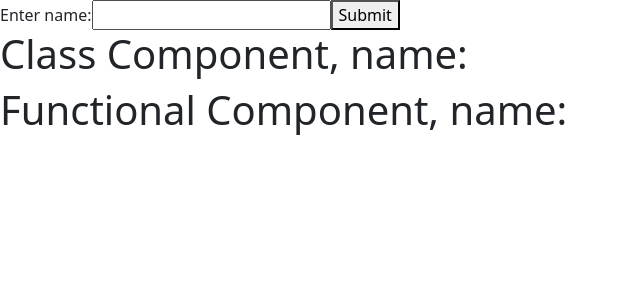
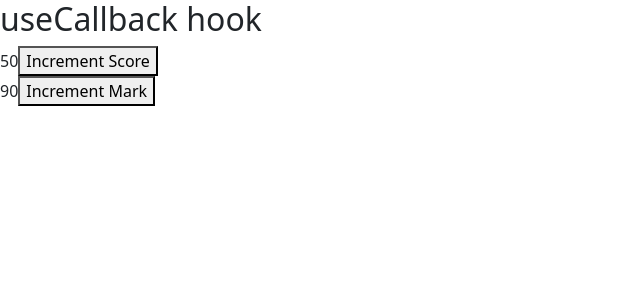
Before and after one commit to diwakar1593/Technology-React-JS-L1-L2, a React (Vite) app: page / in a window 1280 px wide. Shown: the top 300 px of the page, without its empty margins (0-640 px from the left). Built offline with nearby package versions, Linux system fonts and the light colour scheme.

Commit message:
hooks useCallback

```diff
--- /dev/null
+++ b/src/23_hooks_useCallback/App.jsx
@@ -0,0 +1,39 @@
+import React, { useCallback, useState } from "react";
+import ButtonComponent from "./components/ButtonComponent";
+
+const DemoUseCallback = () => {
+    const [score, setScore] = useState(50);
+    const [mark, setMark] = useState(90);
+
+    const incrementScore = useCallback(() => {
+        setScore(score + 1)
+    }, [score]);
+
+    const incrementMark = useCallback(() => {
+        setMark(mark + 1)
+    }, [mark]);
+
+    return (
+        <>
+            <h2>useCallback hook</h2>
+            <div>
+                <span>{score}</span>
+                <ButtonComponent handleClick={incrementScore}>Increment Score</ButtonComponent>
+            </div>
+            <div>
+                <span>{mark}</span>
+                <ButtonComponent handleClick={incrementMark}>Increment Mark</ButtonComponent>
+            </div>
+        </>
+    );
+}
+
+const App = (props) => {
+    return (
+        <>
+            <DemoUseCallback />
+        </>
+    );
+}
+
+export default App;
--- /dev/null
+++ b/src/23_hooks_useCallback/components/ButtonComponent.jsx
@@ -0,0 +1,13 @@
+import React from "react";
+
+const ButtonComponent = ({ handleClick, children }) => {
+    console.log('Rendering button, ' + children);
+    return (
+        <button onClick={handleClick}>
+            {children}
+        </button>
+    )
+}
+
+// export default ButtonComponent
+export default React.memo(ButtonComponent)
--- a/src/main.jsx
+++ b/src/main.jsx
@@ -34,7 +34,8 @@ import 'bootstrap/dist/css/bootstrap.min.css'; // Only for bootstrap
 // import App from './20a_contextApi/App'
 // import App from './21_hooks_useContext/App'
 // import App from './21a_hooks_useContext/App';
-import App from './22_pureComponents_memo/AppCopy'
+// import App from './22_pureComponents_memo/AppCopy'
+import App from './23_hooks_useCallback/App';
 
 createRoot(document.getElementById('root')).render(
   <StrictMode>
```
